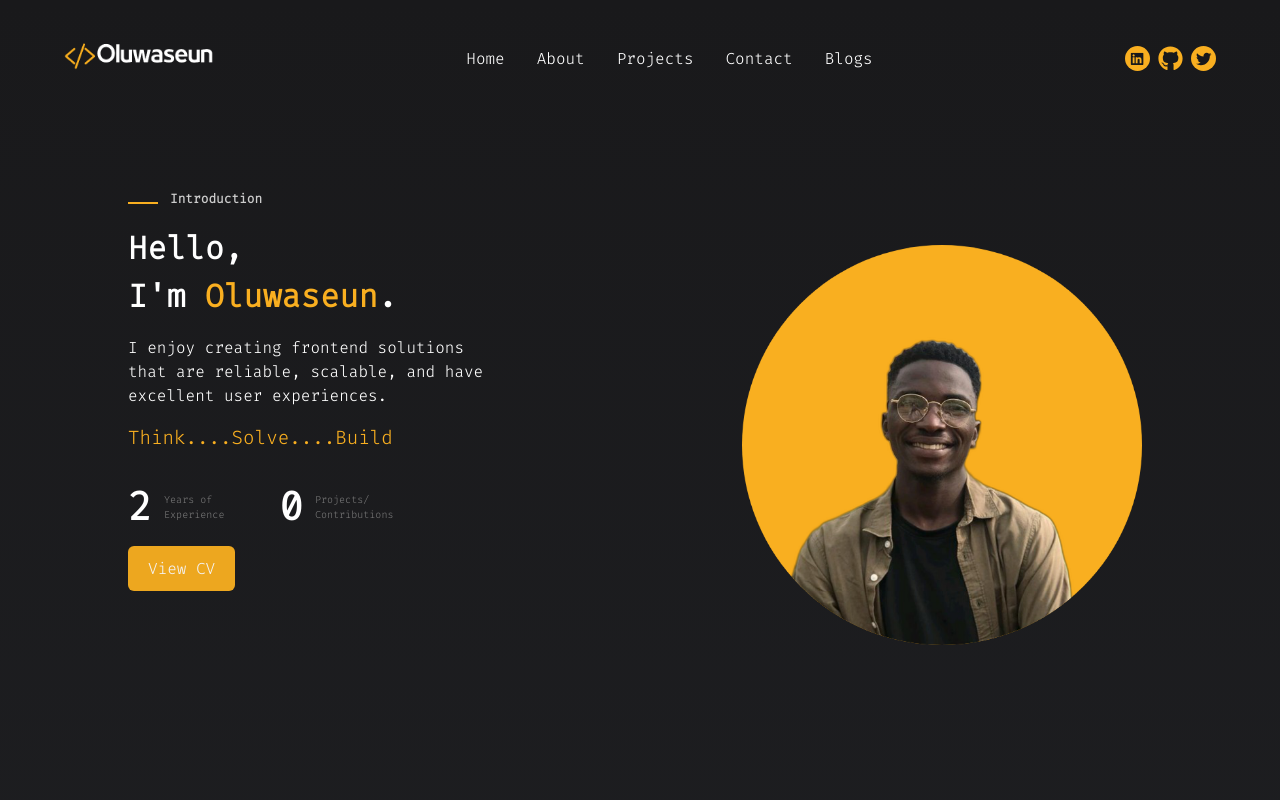
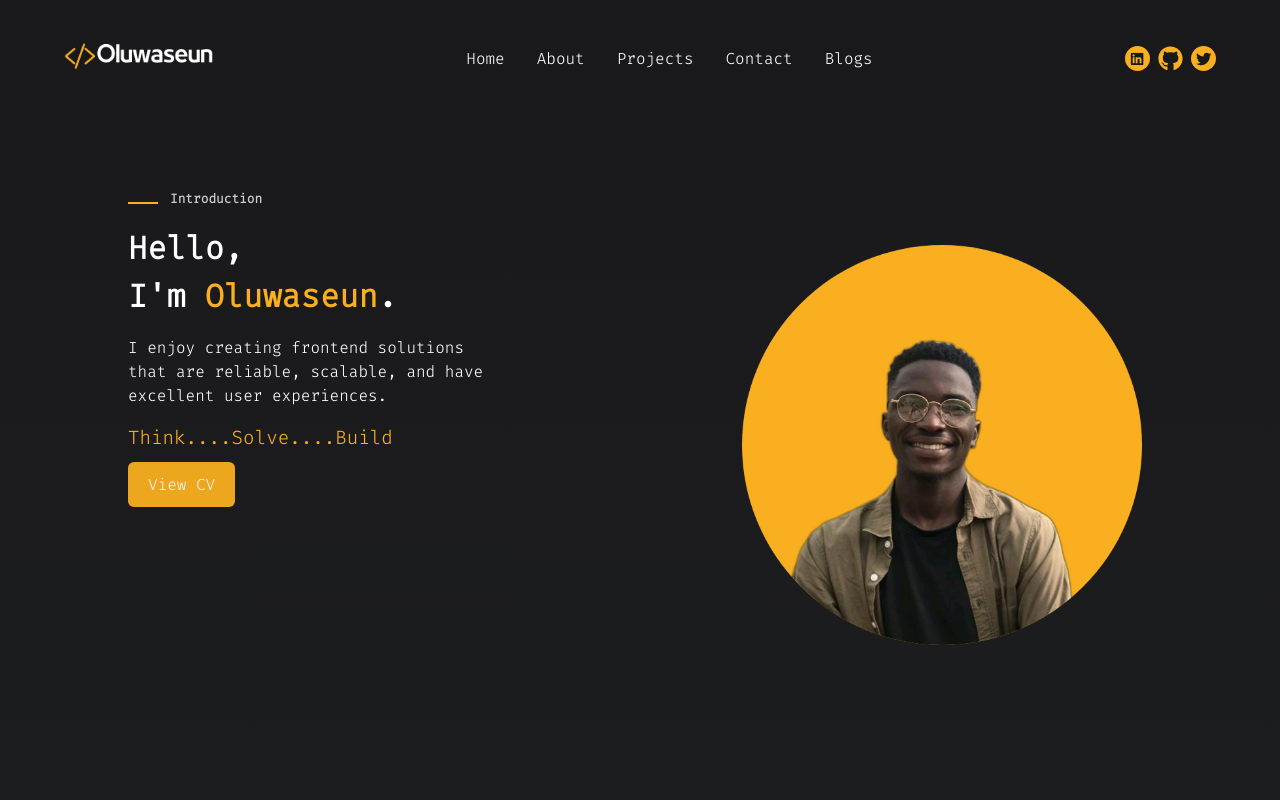
Before and after one commit to AboladeOluwaseun/my-portfolio-website, a Next.js app: page / in a window 1280 px wide. Shown: the top 800 px of the page. Built offline with nearby package versions, Linux system fonts and the light colour scheme; no server answers.

Commit message:
years of experience removed

```diff
--- a/components/HeroSection/index.js
+++ b/components/HeroSection/index.js
@@ -98,7 +98,7 @@ const Hero = ({ children }) => {
             </motion.div>
           </div>
 
-          <div data-aos="fade-left" className="flex items-center  mt-6">
+          {/* <div data-aos="fade-left" className="flex items-center  mt-6">
             <motion.div
               transition={{ duration: 4 }}
               variants={childVariant}
@@ -121,7 +121,7 @@ const Hero = ({ children }) => {
                 Projects/ Contributions
               </span>
             </motion.div>
-          </div>
+          </div> */}
 
           <motion.div
             transition={{ duration: 5.5 }}
```
